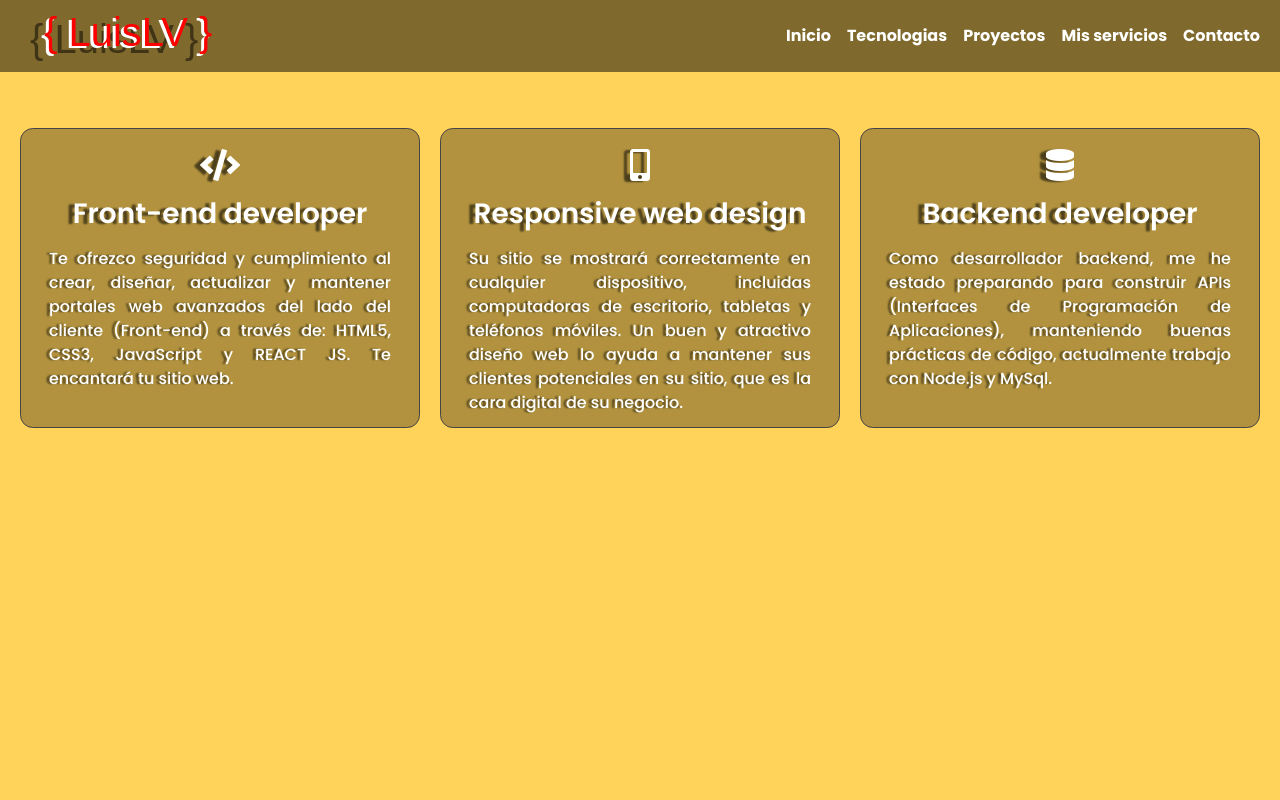
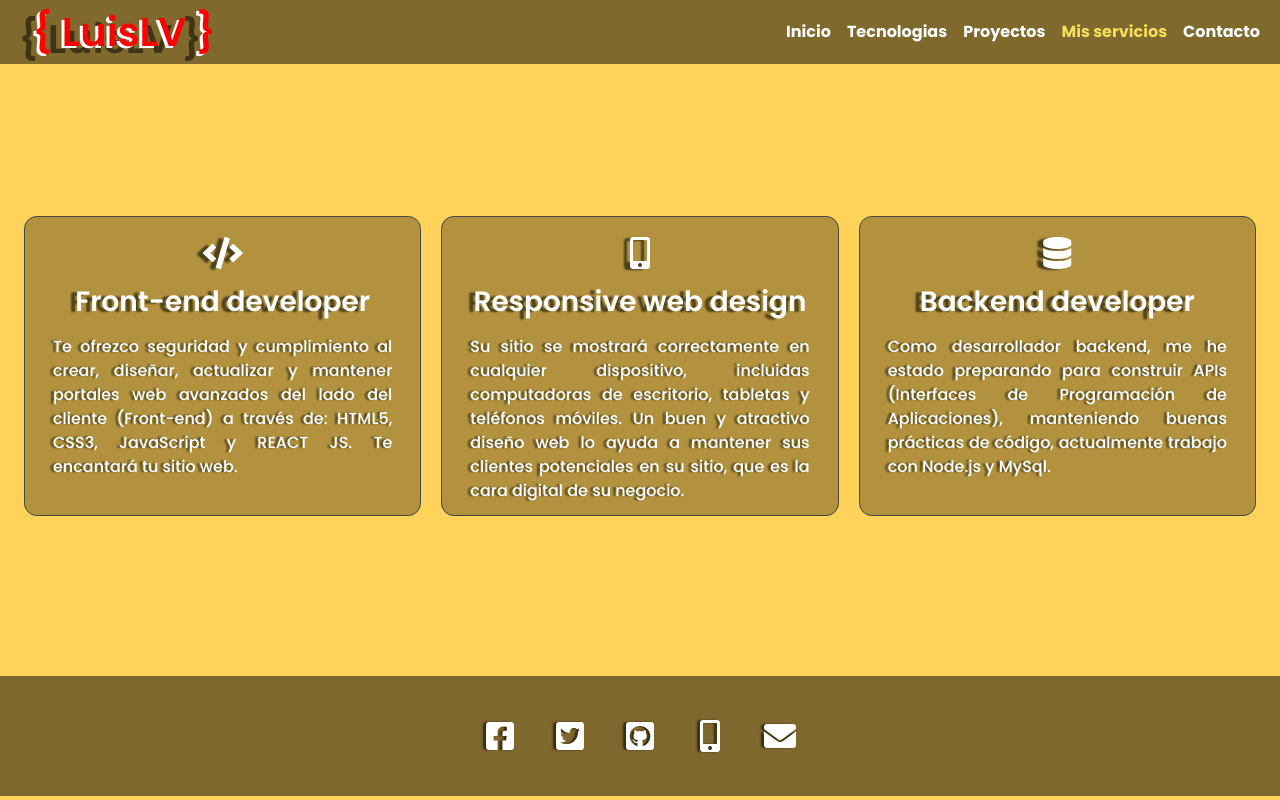
Before and after one commit to LuisLunaV/portafolio_web_2025, a Vue app: page /mis_servicios in a window 1280 px wide. Built offline with nearby package versions, Linux system fonts and the light colour scheme.

Commit message:
redes-links

```diff
--- /dev/null
+++ b/src/assets/css/footers.css
@@ -0,0 +1,94 @@
+footer{
+  background-color: rgba(0, 0, 0, 0.5) !important;
+  /* background-color: #7A6D22; */
+  height: 15%;
+  margin-top: 20px;
+  /* border-top:solid  #F6DD5E 5px; */
+  display: flex;
+  flex-direction: row;
+  justify-content: center;
+  align-items: center;
+}
+
+footer p{
+  color: #fff;
+}
+
+
+.pie-mensaje{
+  width: auto;
+}
+.pie-mensaje p{
+margin: 0;
+padding: auto 0;
+font-size: 20px;
+}
+
+.pie-redes{
+  width: auto;
+  display: flex;
+  flex-direction: row;
+  align-items: center;
+  justify-content: center;
+  /* border-bottom: 2px solid #F6DD5E; */
+}
+
+.pie-redes i{
+  cursor: pointer;
+  /* margin: 0 20px; */
+}
+.redes-div-i{
+margin: 0 5px;
+width: 60px;
+height: 60px;
+border-radius: 50%;
+display: flex;
+align-items: center;
+justify-content: center;
+transition: 0.5s;
+
+}
+
+.redes-div-i:hover {
+background-color: rgba(0, 0, 0, 0.6);
+box-shadow: 0 0 10px rgba(0, 0, 0, 0.3);
+}
+
+
+
+
+.tooltip {
+  position: absolute;
+  bottom: 50px;
+  opacity: 0;
+  background-color: #ffe53b;
+  background-color: rgba(0, 0, 0, 0.9);
+  color: white;
+  padding: 5px 10px;
+  border-radius: 5px;
+  display: flex;
+  align-items: center;
+  justify-content: center;
+  transition-duration: 0.2s;
+  pointer-events: none;
+  letter-spacing: 0.5px;
+}
+
+.tooltip::before {
+  position: absolute;
+  content: "";
+  width: 10px;
+  height: 10px;
+  background-color: rgba(0, 0, 0, 0.9);
+  background-size: 1000%;
+  background-position: center;
+  transform: rotate(45deg);
+  bottom: -15%;
+  transition-duration: 0.3s;
+}
+
+.redes-div-i:hover .tooltip {
+  bottom: 80px;
+  opacity: 1;
+  transition-duration: 0.3s;
+}
--- a/src/assets/css/inicio.css
+++ b/src/assets/css/inicio.css
@@ -2,7 +2,7 @@
   color: red;
   /* font-size: 4rem; */
   text-shadow: -3px 2px 0 white, -14px 7px 0 rgba(0, 0, 0, 0.5);
-  margin-left: 2rem;
+  margin: 0 20px;
   font-family: "Ubuntu", sans-serif;
 }
 
--- a/src/assets/css/servicios.css
+++ b/src/assets/css/servicios.css
@@ -24,14 +24,15 @@
   align-items: center;
 }
 .contenedor-mis-servicios {
-  padding-top: 10%;
-
-  margin: 0 20px;
+  height: 82%;
+  padding-top: 6%;
   display: grid;
   align-items: center;
   justify-content: center;
-  grid-template-columns: repeat(3, 1fr);
+  grid-template-columns: repeat(1, 1fr);
   column-gap: 20px;
+  row-gap: 20px;
+
   /* max-width: 130rem; */
 }
 
@@ -58,3 +59,23 @@
 .titulo-mis-servicios {
   padding-top: 100px;
 }
+
+
+@media (min-width: 972px) and (max-width: 1032px) {
+  .contenedor-mis-servicios {
+    grid-template-columns: repeat(2, 1fr);
+}
+}
+@media (min-width: 1033px) and (max-width: 1375px) {
+  .contenedor-mis-servicios {
+    grid-template-columns: repeat(3, 1fr);
+
+}
+}
+
+@media (min-width: 1375px){
+  .contenedor-mis-servicios {
+      grid-template-columns: repeat(3, 1fr);
+
+  }
+ }
--- a/src/assets/main.css
+++ b/src/assets/main.css
@@ -4,7 +4,8 @@
 @import url(./css/tecnologias.css);
 @import url(./css/proyectos.css);
 @import url(./css/modal.css);
-@import url(./css//servicios.css);
+@import url(./css/servicios.css);
+@import url(./css/footers.css);
 :root{
   --amarillo: #ffd25a;
   --morado:#be8dfb;
@@ -37,6 +38,7 @@ img {
 .principal{
   padding: 0;
  }
+
 /* Utils */
 
 .truncar-txt{
--- /dev/null
+++ b/src/json/redes.ts
@@ -0,0 +1,37 @@
+interface IRedes{
+  id:number,
+  name:string,
+  clase:string
+}
+interface IResponse{
+  data:IRedes[]
+}
+
+const redes: IResponse={
+  data:[{
+    id:1,
+    name:'Facebook',
+    clase:'fab fa-facebook-square'
+  },{
+    id:2,
+    name:'Twitter',
+    clase:'fab fa-twitter-square'
+  },{
+    id:3,
+    name:'GitHub',
+    clase:'fab fa-github-square'
+  },{
+    id:4,
+    name:'Telefono',
+    clase:'fas fa-mobile-alt'
+  },{
+    id:5,
+    name:'Mensaje',
+    clase:'fas fa-envelope'
+  }]
+}
+
+export{
+  type IRedes,
+  redes
+}
--- /dev/null
+++ b/src/modules/portafolio/components/FooterPortafolio.vue
@@ -0,0 +1,25 @@
+<template>
+      <footer class="pie-de-pagina">
+     <!-- <div class="pie-mensaje">
+      <p class="color-blanco poppins-medium sombra-de-texto-2rem">Contactame</p>
+     </div> -->
+     <div class="pie-redes">
+      <div  class="redes-div-i" v-for="(value, index) in data" :key="index">
+        <i @click="()=>sendMessage(value.name)" :class="[ value.clase,'fa-2x', 'color-blanco', 'sombra-de-texto-2rem']">
+        </i>
+        <span class="tooltip">{{ value.name }}</span>
+      </div>
+     </div>
+    </footer>
+</template>
+
+<script lang="ts" setup>
+import { redes, type IRedes } from '@/json/redes';
+import { ref } from 'vue';
+const data = ref<IRedes[]|null>(null);
+data.value = redes.data;
+
+const sendMessage=(message:string)=>{
+  console.log(message)
+}
+</script>
--- a/src/modules/portafolio/components/NavBar.vue
+++ b/src/modules/portafolio/components/NavBar.vue
@@ -2,7 +2,7 @@
   <nav class="navbar navbar-expand-lg bg-body-tertiary">
     <div class="container-fluid">
       <!-- <a class="navbar-brand" href="#">{ LuisLV }</a> -->
-      <h1 class="nombre-logo">{ LuisLV }</h1>
+      <h1 class="nombre-logo poppins-semibold">{ LuisLV }</h1>
       <button
         class="navbar-toggler"
         type="button"
@@ -17,21 +17,21 @@
       <div :class="['collapse navbar-collapse',{flexEnd: activado}]" id="navbarSupportedContent">
         <ul class="navbar-nav">
           <li class="nav-item">
-            <RouterLink class="nav-link poppins-bold" :to="{ name: 'inicio' }"> Inicio </RouterLink>
+            <RouterLink class="nav-link poppins-bold" :to="{ name: 'inicio' }" exact-active-class="clase-activa"> Inicio </RouterLink>
           </li>
           <li class="nav-item">
-            <RouterLink class="nav-link poppins-bold" :to="{ name: 'tecnologias' }"> Tecnologias </RouterLink>
+            <RouterLink class="nav-link poppins-bold" :to="{ name: 'tecnologias' }" exact-active-class="clase-activa"> Tecnologias </RouterLink>
           </li>
           <li class="nav-item">
-            <RouterLink class="nav-link poppins-bold" :to="{ name: 'proyectos' }"> Proyectos </RouterLink>
+            <RouterLink class="nav-link poppins-bold" :to="{ name: 'proyectos' }" exact-active-class="clase-activa"> Proyectos </RouterLink>
           </li>
           <li class="nav-item">
-            <RouterLink class="nav-link poppins-bold" :to="{ name: 'mis_servicios' }">
+            <RouterLink class="nav-link poppins-bold" :to="{ name: 'mis_servicios' }" exact-active-class="clase-activa">
               Mis servicios
             </RouterLink>
           </li>
           <li class="nav-item">
-            <RouterLink class="nav-link poppins-bold" :to="{ name: 'contacto' }"> Contacto </RouterLink>
+            <RouterLink class="nav-link poppins-bold" :to="{ name: 'contacto' }" exact-active-class=""> Contacto </RouterLink>
           </li>
         </ul>
       </div>
@@ -75,6 +75,14 @@ onMounted(()=>{
   color:#ffffff;
   cursor: pointer;
 }
+.clase-activa{
+  color:#F6DD5E !important;
+ }
+.nav-link:hover{
+  /* color:#f0db4f; */
+  /* color:#ffc52d; */
+  color:#F6DD5E;
+}
 
 .flexEnd{
 display: flex;
--- a/src/modules/portafolio/components/proyectos/ProyectoTarjeta.vue
+++ b/src/modules/portafolio/components/proyectos/ProyectoTarjeta.vue
@@ -61,6 +61,6 @@ if( mostrarTarjeta.value < props.projects.length - 1 ){
 }else{
   clearInterval( targetInterval );
 }
-},100)
+},500)
 
 </script>
--- a/src/modules/portafolio/views/MisServiciosView.vue
+++ b/src/modules/portafolio/views/MisServiciosView.vue
@@ -1,9 +1,11 @@
 <template>
-      <div class="contenedor-mis-servicios ">
+      <div class="contenedor-mis-servicios amarillo-mate px-4">
         <ServicioTarjeta :servicios="data"/>
       </div>
+      <FooterPortafolio/>
 </template>
 <script lang="ts" setup>
+import FooterPortafolio from '@/modules/portafolio/components/FooterPortafolio.vue';
 import ServicioTarjeta from '@/modules/portafolio/components/servicios/ServicioTarjeta.vue';
 import { useFetch } from '@/modules/composables/useFetch';
 
--- a/src/router/index.ts
+++ b/src/router/index.ts
@@ -8,6 +8,7 @@ import ContactoView from '@/modules/portafolio/views/ContactoView.vue';
 
 const router = createRouter({
     history: createWebHistory( import.meta.env.BASE_URL),
+    // linkExactActiveClass: 'clase-activa',
     routes:[{
         path:'/',
         name:'portafolio',
```
Also changed, not shown: src/assets/img/proyectos/consultas-nip/img-cero.png.
